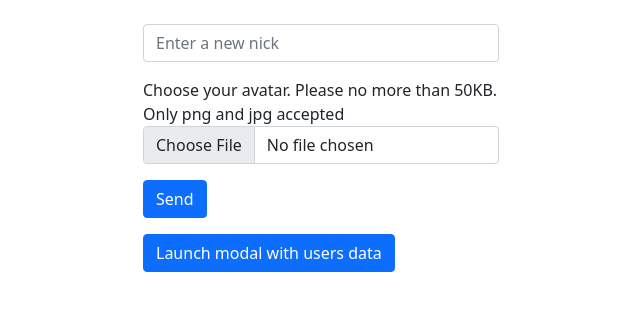
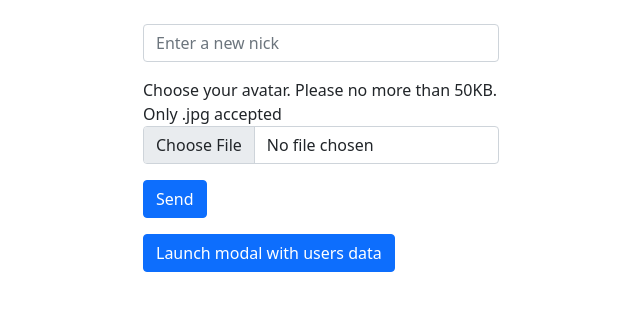
Before and after one commit to Franweb79/test-upload-image, a PHP site: page / in a window 1280 px wide. Shown: the top 311 px of the page, without its empty margins (319-959 px from the left). Run offline with PHP 8.4, Linux system fonts and the light colour scheme.

Commit message:
changed a warning on index

```diff
--- a/index.php
+++ b/index.php
@@ -118,10 +118,10 @@
                             <p></p>
                             <div class="col-lg-12 col-md-12 col-sm-12 col-xs-12">
                                 <div class="form-group">
-                                    <label class="control-label sr-only" for="avatar">Choose your avatar. Please no more than 50KB. Only png and jpg accepted</label>
+                                    <label class="control-label sr-only" for="avatar">Choose your avatar. Please no more than 50KB. Only .jpg accepted</label>
                                     <input name="avatar" type="file"
                                     id="myAvatar" class="form-control"
-                                    accept="image/png, image/jpeg"  required/>
+                                    accept="image/jpeg"  required/>
 
                                 </div>
                             </div>
```
